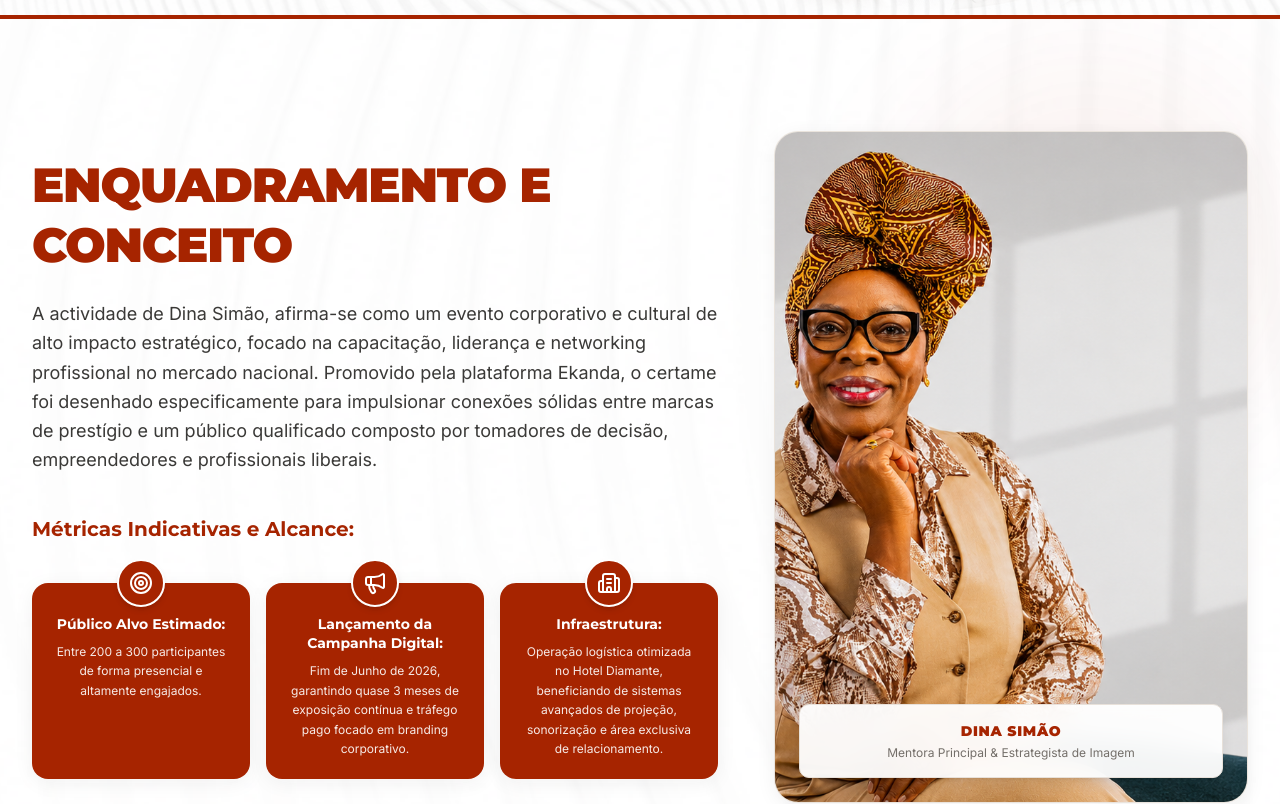
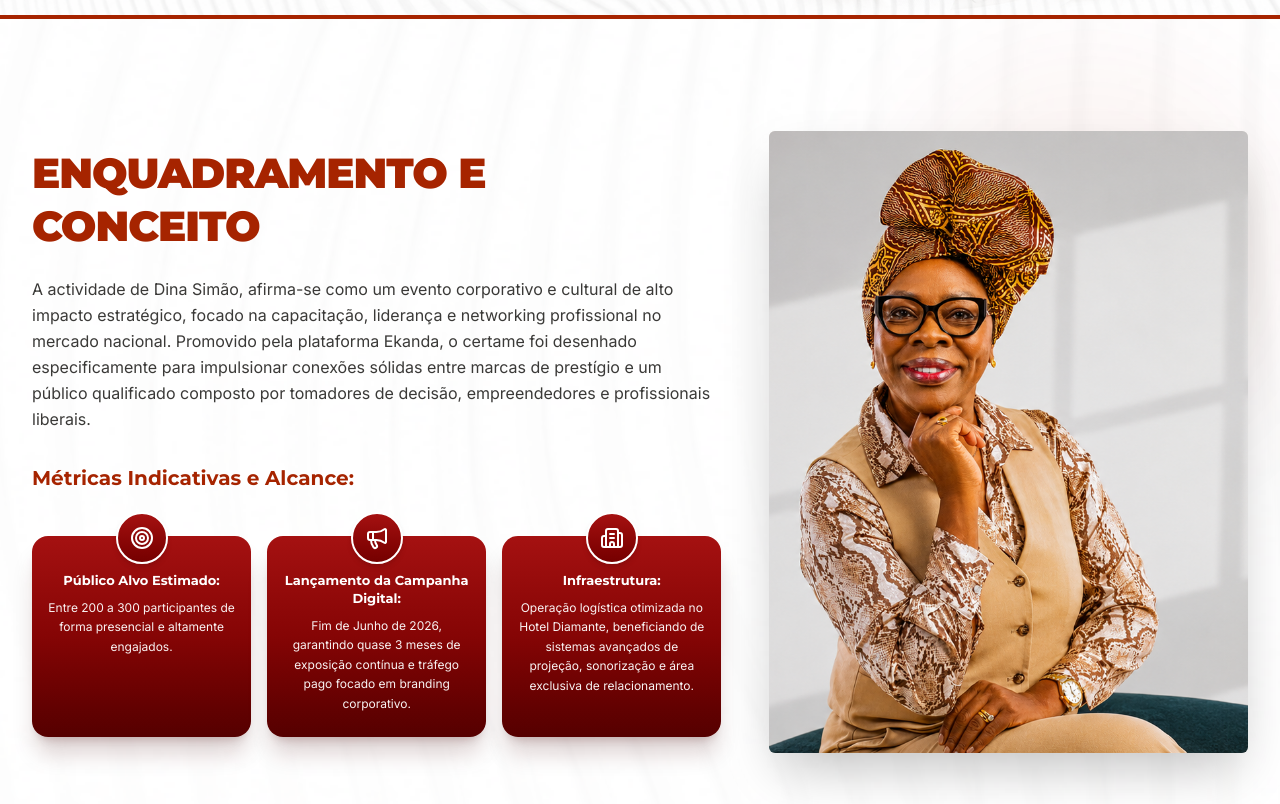
Before and after one commit to emanuel-malungo/InaciosCertify, a Next.js app: page / in a window 1280 px wide. Shown: the part 781-1585 px from the top of the page. Built offline with nearby package versions, Linux system fonts and the light colour scheme.

Commit message:
feat: improve layout and styling of About section with enhanced grid spacing, typography adjustments, and updated image presentation

```diff
--- a/src/components/sections/About.tsx
+++ b/src/components/sections/About.tsx
@@ -107,47 +107,48 @@ export default function AboutSection() {
       <div className="max-w-7xl mx-auto px-6 lg:px-8 relative z-10">
 
         {/* ── BLOCO 1: ENQUADRAMENTO E CONCEITO (Layout Fiel ao Design de Referência) ── */}
-        <div className="grid grid-cols-1 lg:grid-cols-12 gap-12 lg:gap-14 items-stretch mb-24 lg:mb-32">
+        <div className="grid grid-cols-1 lg:grid-cols-12 gap-10 lg:gap-12 items-stretch mb-24 lg:mb-32">
 
           {/* Coluna Esquerda: Título, Descrição e 3 Cards Vermelhos com Badges Circulares */}
-          <div className="lg:col-span-7 flex flex-col justify-center py-6">
-
+          <div className="lg:col-span-7 flex flex-col justify-between py-2 lg:py-4">
+            <div>
               {/* Título Principal em Destaque */}
-            <h2 className="font-heading font-black text-3xl sm:text-4xl lg:text-5xl uppercase text-primary tracking-tight leading-tight mb-6">
+              <h2 className="font-heading font-black text-3xl sm:text-4xl lg:text-[42px] uppercase text-primary tracking-tight leading-tight mb-6">
                 ENQUADRAMENTO E CONCEITO
               </h2>
 
               {/* Texto Conceitual de Alto Impacto */}
-            <p className="font-sans text-base sm:text-lg text-foreground/90 leading-relaxed mb-10">
+              <p className="font-sans text-sm sm:text-base lg:text-[16px] text-foreground/90 leading-relaxed mb-8">
                 A actividade de Dina Simão, afirma-se como um evento corporativo e cultural de alto impacto estratégico, focado na capacitação, liderança e networking profissional no mercado nacional. Promovido pela plataforma Ekanda, o certame foi desenhado especificamente para impulsionar conexões sólidas entre marcas de prestígio e um público qualificado composto por tomadores de decisão, empreendedores e profissionais liberais.
               </p>
 
               {/* Subtítulo das Métricas */}
-            <h3 className="font-heading font-bold text-lg sm:text-xl text-primary mb-8">
+              <h3 className="font-heading font-bold text-base sm:text-lg lg:text-xl text-primary mb-7">
                 Métricas Indicativas e Alcance:
               </h3>
+            </div>
 
-            {/* Grid dos 3 Cards com Ícones Flutuantes no Topo */}
-            <div className="grid grid-cols-1 sm:grid-cols-3 gap-8 sm:gap-4 pt-2">
+            {/* Grid dos 3 Cards com Ícones Flutuantes no Topo e Gradiente Vermelho Intenso */}
+            <div className="grid grid-cols-1 sm:grid-cols-3 gap-8 sm:gap-4 pt-4">
               {conceptMetrics.map((item) => {
                 const IconComponent = item.icon;
                 return (
                   <div
                     key={item.title}
-                    className="relative bg-primary text-white rounded-card p-5 pt-8 flex flex-col items-center text-center shadow-premium transition-all duration-300 hover:-translate-y-1 hover:shadow-xl group"
+                    className="relative bg-gradient-to-b from-[#A51111] via-[#850505] to-[#550000] text-white rounded-2xl pt-9 pb-6 px-4 flex flex-col items-center text-center shadow-xl shadow-red-950/20 transition-all duration-300 hover:-translate-y-1 hover:shadow-2xl group"
                   >
-                    {/* Badge Circular Flutuante com Ícone */}
-                    <div className="absolute -top-6 left-1/2 -translate-x-1/2 w-12 h-12 rounded-full bg-primary border-2 border-white flex items-center justify-center text-white shadow-md transition-transform duration-300 group-hover:scale-110">
+                    {/* Badge Circular Flutuante com Ícone e Borda Branca */}
+                    <div className="absolute -top-6 left-1/2 -translate-x-1/2 w-12 h-12 sm:w-13 sm:h-13 rounded-full bg-gradient-to-b from-[#A51111] to-[#750000] border-2 border-white flex items-center justify-center text-white shadow-md transition-transform duration-300 group-hover:scale-110">
                       <IconComponent className="w-6 h-6" />
                     </div>
 
                     {/* Título do Card */}
-                    <h4 className="font-heading font-bold text-xs sm:text-sm text-white mb-2 leading-snug">
+                    <h4 className="font-heading font-bold text-xs sm:text-[13px] text-white mb-2 leading-snug">
                       {item.title}
                     </h4>
 
                     {/* Descrição do Card */}
-                    <p className="font-sans text-xs text-white/90 leading-relaxed">
+                    <p className="font-sans text-[11px] sm:text-xs text-white/95 leading-relaxed">
                       {item.desc}
                     </p>
                   </div>
@@ -156,29 +157,16 @@ export default function AboutSection() {
             </div>
           </div>
 
-          {/* Coluna Direita: Imagem de Destaque de Dina Simão ocupando a altura toda */}
-          <div className="lg:col-span-5 relative w-full h-[500px] lg:h-auto rounded-3xl overflow-hidden shadow-premium bg-surface-warm/80 border border-border/80">
-            {/* Efeito de iluminação suave atrás da figura */}
-            <div className="absolute top-1/3 left-1/2 -translate-x-1/2 -translate-y-1/2 w-64 h-64 bg-gold/15 rounded-full blur-3xl pointer-events-none" />
-
-            {/* Foto de Dina Simão */}
+          {/* Coluna Direita: Imagem de Destaque de Dina Simão ocupando toda a lateral direita e altura total */}
+          <div className="lg:col-span-5 relative w-full h-[480px] sm:h-[560px] lg:h-auto min-h-[520px]  rounded-md overflow-hidden shadow-2xl bg-[#EBE7E0]">
+            {/* Foto de Dina Simão ocupando todo o container exatamente como no slide de referência */}
             <Image
               src={edina}
               alt="Dina Simão — Estrategista de Imagem & Fundadora Ekanda Group"
               fill
               priority
-              className="object-cover object-top z-10 transition-transform duration-700 hover:scale-105"
+              className="object-cover object-[40%_15%] transition-transform duration-700 hover:scale-103"
             />
-
-            {/* Tag com Nome e Autoridade */}
-            <div className="absolute bottom-6 left-6 right-6 bg-background/95 backdrop-blur-md py-4 px-4 rounded-button border border-border shadow-lg text-center z-20">
-              <p className="font-heading font-black text-sm uppercase tracking-wider text-primary">
-                Dina Simão
-              </p>
-              <p className="font-sans text-xs text-text-muted mt-1">
-                Mentora Principal & Estrategista de Imagem
-              </p>
-            </div>
           </div>
 
         </div>
```
Lines whose indentation alone changed are shown as unchanged.
